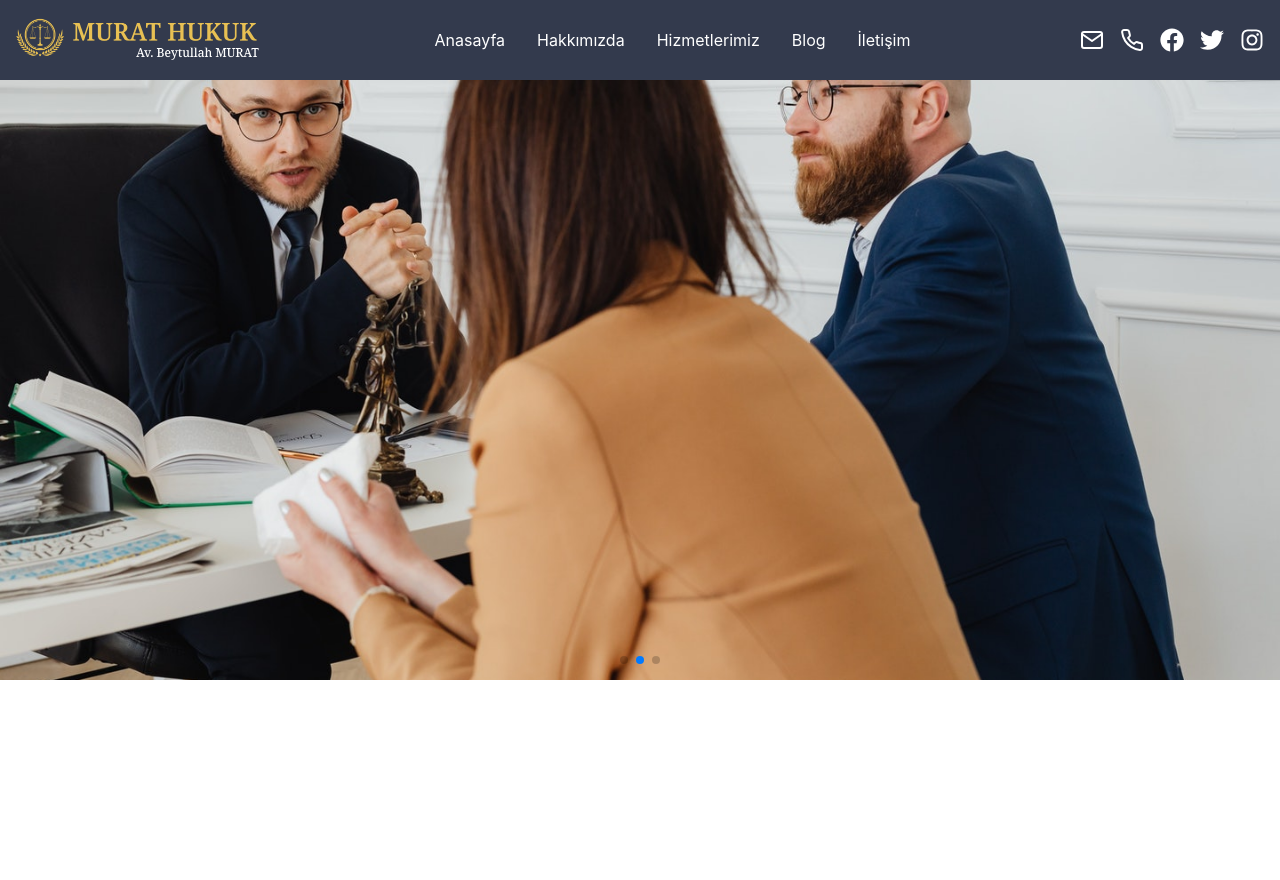
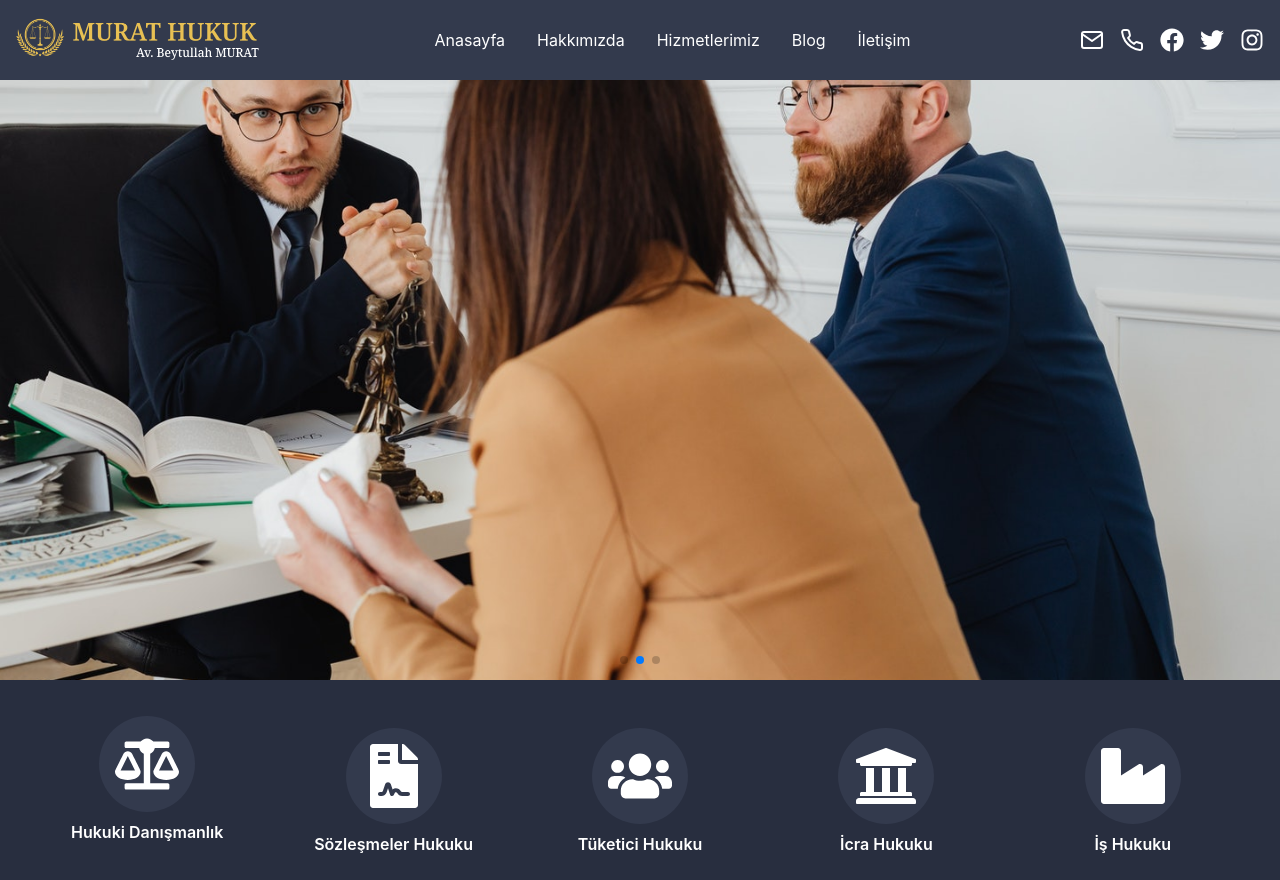
Before and after one commit to smhmurat/nextjs-website, a Next.js app: page / in a window 1280 px wide. Before the commit the page ends 800 px from the top, so only its background shows below. Built offline with nearby package versions, Linux system fonts and the light colour scheme.

Commit message:
Banner eklendi.

```diff
--- /dev/null
+++ b/components/Banner.js
@@ -0,0 +1,38 @@
+import React from 'react'
+import BannerItem from './ui/BannerItem';
+import { FaBalanceScale, FaFileContract, FaIndustry, FaUsers, FaUniversity } from 'react-icons/fa';
+
+const bannerMenu = [
+  {
+    'link': <FaBalanceScale size={64}/>,
+    'name': 'Hukuki Danışmanlık'
+  },
+  {
+    'link': <FaFileContract size={64}/>,
+    'name': 'Sözleşmeler Hukuku'
+  },
+  {
+    'link': <FaUsers size={64}/>,
+    'name': 'Tüketici Hukuku'
+  },
+  {
+    'link': <FaUniversity size={64}/>,
+    'name': 'İcra Hukuku'
+  },
+  {
+    'link': <FaIndustry size={64}/>,
+    'name': 'İş Hukuku'
+  }
+]
+
+const Banner = () => {
+  return (
+    <div className=' bg-secondary-color text-white p-6'>
+      <div className='container mx-auto grid grid-cols-1 md:grid-cols-2 lg:grid-cols-5 place-items-center space-y-6'>
+        {bannerMenu.map((item, index) => <BannerItem key={index} link={item.link} name={item.name} />)}
+      </div>
+    </div>
+  )
+}
+
+export default Banner
--- a/components/HeroSection.js
+++ b/components/HeroSection.js
@@ -12,7 +12,7 @@ import "swiper/css/navigation";
 // import required modules
 import { Pagination, Navigation, Autoplay, EffectCoverflow } from "swiper";
 
-export default function App() {
+const HeroSection = () => {
 
   return (
     <div>
@@ -57,3 +57,5 @@ export default function App() {
     </div>
   );
 }
+
+export default HeroSection
--- /dev/null
+++ b/components/ui/BannerItem.js
@@ -0,0 +1,17 @@
+import React from 'react'
+import Link from 'next/link'
+
+const BannerItem = ({link, name, key}) => {
+  return (
+    <Link key={key} href='/' >
+      <a className='flex flex-col items-center gap-y-2 w-48 text-center font-semibold hover:text-brand-color'>
+        <span className='bg-primary-color rounded-full w-24 h-24 flex items-center justify-center '>
+         {link}
+        </span>
+        {name}
+      </a>
+    </Link>
+  )
+}
+
+export default BannerItem
--- a/components/ui/SocialMenuItem.js
+++ b/components/ui/SocialMenuItem.js
@@ -1,6 +1,5 @@
 import React from 'react'
 import Link from 'next/link'
-import { FiMail } from 'react-icons/fi'
 
 const SocialMenuItem = ({ href, name }) => {
   return (
--- a/pages/index.js
+++ b/pages/index.js
@@ -1,9 +1,11 @@
 import HeroSection from '../components/HeroSection'
+import Banner from '../components/Banner'
 
 export default function Home() {
   return (
     <div>
       <HeroSection />
+      <Banner />
     </div>
   )
 }
--- a/styles/global.css
+++ b/styles/global.css
@@ -515,6 +515,9 @@ Ensure the default browser behavior of the `hidden` attribute.
 .flex {
   display: flex;
 }
+.grid {
+  display: grid;
+}
 .hidden {
   display: none;
 }
@@ -530,6 +533,9 @@ Ensure the default browser behavior of the `hidden` attribute.
 .h-1 {
   height: 0.25rem;
 }
+.h-24 {
+  height: 6rem;
+}
 .w-screen {
   width: 100vw;
 }
@@ -541,6 +547,12 @@ Ensure the default browser behavior of the `hidden` attribute.
 }
 .w-0 {
   width: 0px;
+}
+.w-48 {
+  width: 12rem;
+}
+.w-24 {
+  width: 6rem;
 }
 .max-w-full {
   max-width: 100%;
@@ -583,11 +595,20 @@ Ensure the default browser behavior of the `hidden` attribute.
 .cursor-pointer {
   cursor: pointer;
 }
+.grid-cols-1 {
+  grid-template-columns: repeat(1, minmax(0, 1fr));
+}
 .flex-col {
   flex-direction: column;
 }
+.place-items-center {
+  place-items: center;
+}
 .items-center {
   align-items: center;
+}
+.justify-center {
+  justify-content: center;
 }
 .justify-between {
   justify-content: space-between;
@@ -600,8 +621,22 @@ Ensure the default browser behavior of the `hidden` attribute.
   -moz-column-gap: 1rem;
        column-gap: 1rem;
 }
+.gap-y-4 {
+  row-gap: 1rem;
+}
+.gap-y-2 {
+  row-gap: 0.5rem;
+}
+.space-y-6 > :not([hidden]) ~ :not([hidden]) {
+  --tw-space-y-reverse: 0;
+  margin-top: calc(1.5rem * calc(1 - var(--tw-space-y-reverse)));
+  margin-bottom: calc(1.5rem * var(--tw-space-y-reverse));
+}
 .rounded-lg {
   border-radius: 0.5rem;
+}
+.rounded-full {
+  border-radius: 9999px;
 }
 .bg-primary-color {
   --tw-bg-opacity: 1;
@@ -610,6 +645,13 @@ Ensure the default browser behavior of the `hidden` attribute.
 .bg-brand-color {
   --tw-bg-opacity: 1;
   background-color: rgb(232 192 83 / var(--tw-bg-opacity));
+}
+.bg-secondary-color {
+  --tw-bg-opacity: 1;
+  background-color: rgb(40 46 63 / var(--tw-bg-opacity));
+}
+.p-6 {
+  padding: 1.5rem;
 }
 .px-2 {
   padding-left: 0.5rem;
@@ -626,6 +668,12 @@ Ensure the default browser behavior of the `hidden` attribute.
 .py-4 {
   padding-top: 1rem;
   padding-bottom: 1rem;
+}
+.text-center {
+  text-align: center;
+}
+.font-semibold {
+  font-weight: 600;
 }
 .text-brand-color {
   --tw-text-opacity: 1;
@@ -686,6 +734,23 @@ Ensure the default browser behavior of the `hidden` attribute.
   .md\:hidden {
     display: none;
   }
+
+  .md\:grid-cols-2 {
+    grid-template-columns: repeat(2, minmax(0, 1fr));
+  }
+
+  .md\:flex-row {
+    flex-direction: row;
+  }
+
+  .md\:justify-evenly {
+    justify-content: space-evenly;
+  }
+
+  .md\:gap-x-2 {
+    -moz-column-gap: 0.5rem;
+         column-gap: 0.5rem;
+  }
 }
 @media (min-width: 1024px) {
 
@@ -693,6 +758,10 @@ Ensure the default browser behavior of the `hidden` attribute.
     display: flex;
   }
 
+  .lg\:grid-cols-5 {
+    grid-template-columns: repeat(5, minmax(0, 1fr));
+  }
+
   .lg\:gap-x-4 {
     -moz-column-gap: 1rem;
          column-gap: 1rem;
```
